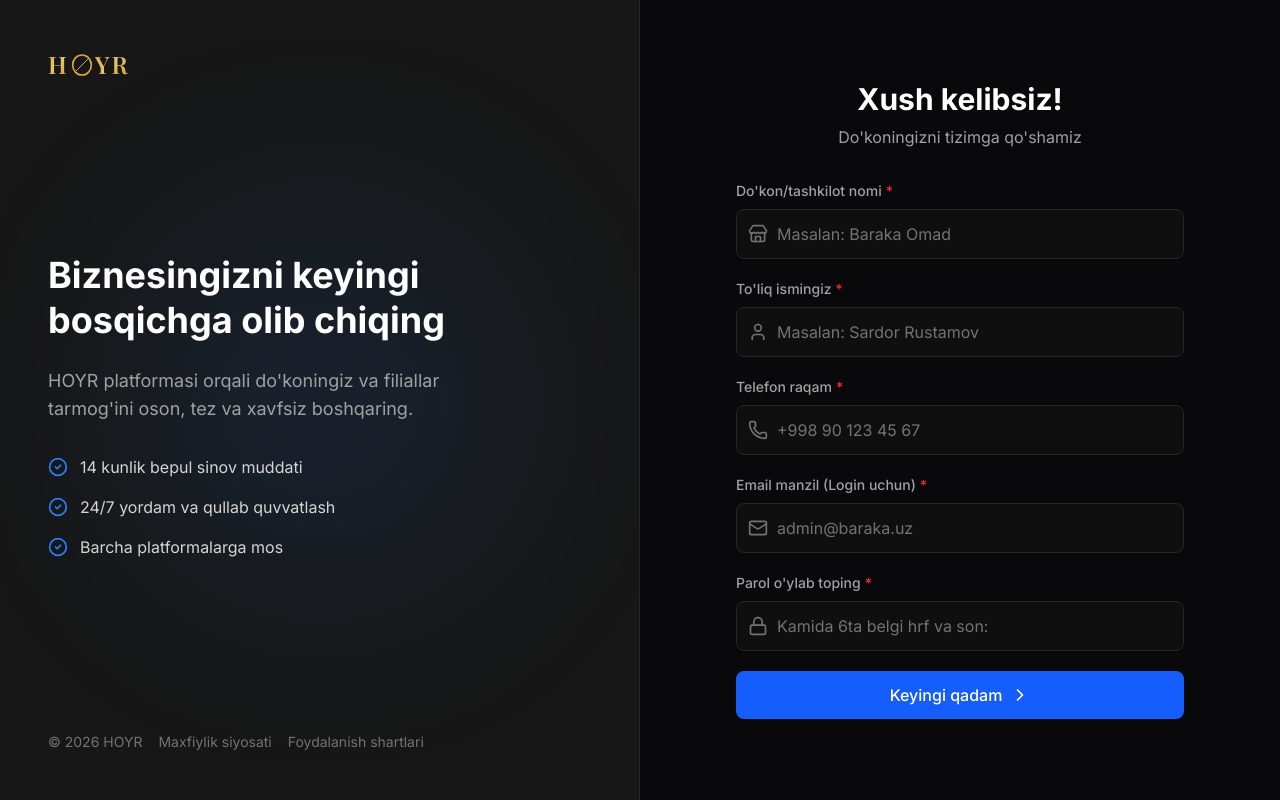
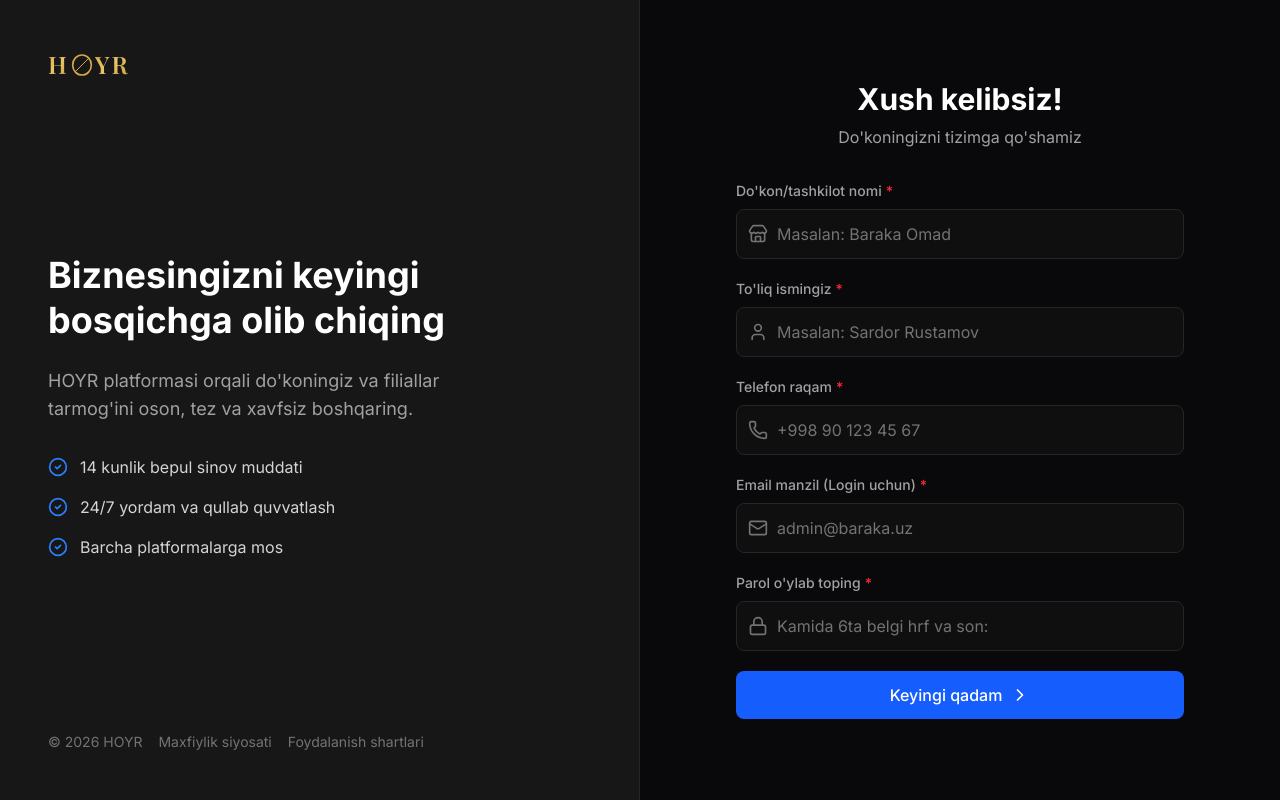
Before and after one commit to abrorbektreyder-web/SAAS-KIYIM-PRODUCKT, a Next.js app: page /register in a window 1280 px wide. Built offline with nearby package versions, Linux system fonts and the light colour scheme; a web font is replaced by a local one.

Commit message:
fix(ui): remove blurred background from register banner

```diff
--- a/src/app/register/page.tsx
+++ b/src/app/register/page.tsx
@@ -65,7 +65,6 @@ export default function RegisterPage() {
         <div className="flex min-h-screen bg-[#09090b]">
             {/* Chap tomon - Ma'lumot va Banner */}
             <div className="hidden w-1/2 flex-col justify-between bg-neutral-900 border-r border-neutral-800 p-12 lg:flex relative overflow-hidden">
-                <div className="absolute inset-0 bg-blue-500/10 blur-[100px] rounded-full top-1/2 left-1/2 transform -translate-x-1/2 -translate-y-1/2 w-96 h-96 pointer-events-none" />
                 <div className="relative z-10">
                     <HoyrLogo />
                 </div>
```
